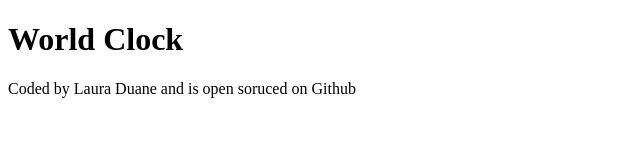
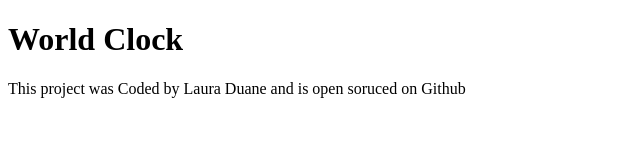
Before and after one commit to LauraDuane/World-Clock, a plain HTML site: page index.html in a window 1280 px wide. Shown: the whole page, without its empty margins (0-640 px from the left). Drawn offline with Linux system fonts and the light colour scheme.

Commit message:
tweaks to the bone structure

```diff
--- a/index.html
+++ b/index.html
@@ -5,10 +5,14 @@
   <head>
     <meta charset="UTF-8" />
     <meta name="viewport" content="width=device-width, initial-scale=1.0" />
+    <link rel="stylesheet" href="src/style.css" />
     <title>World Clock - Laura Duane</title>
   </head>
   <body>
     <h1>World Clock</h1>
-    <footer>Coded by Laura Duane and is open soruced on Github</footer>
+    <footer>
+      This project was Coded by Laura Duane and is open soruced on Github
+    </footer>
+    <script src="src/index.js"></script>
   </body>
 </html>
```
Also changed, not shown: src/index.css (deleted), src/index.js (added), src/script.js (deleted), src/style.css (added).
